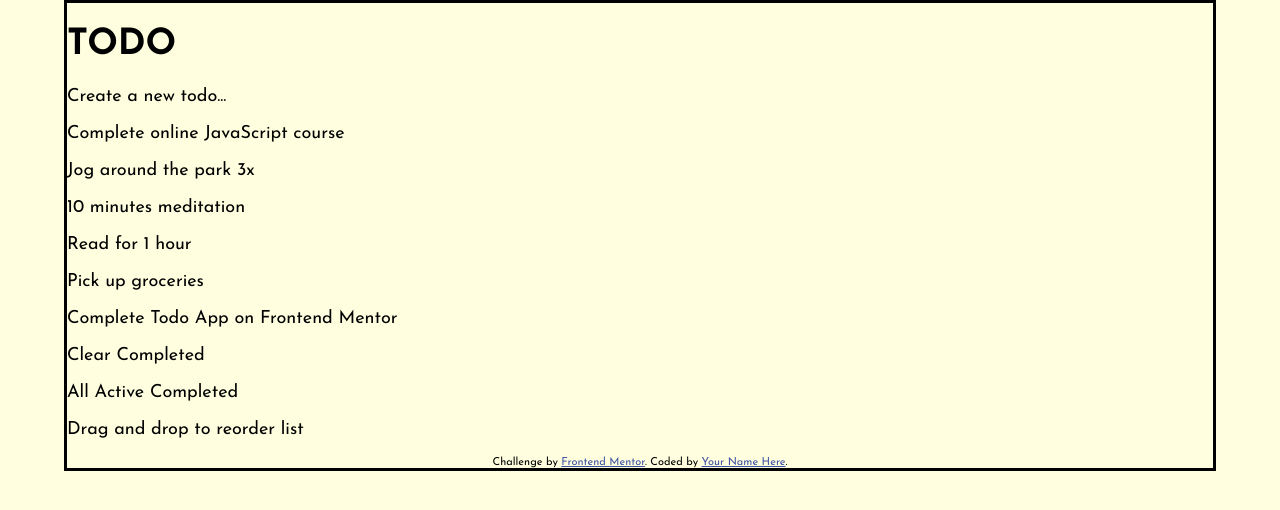
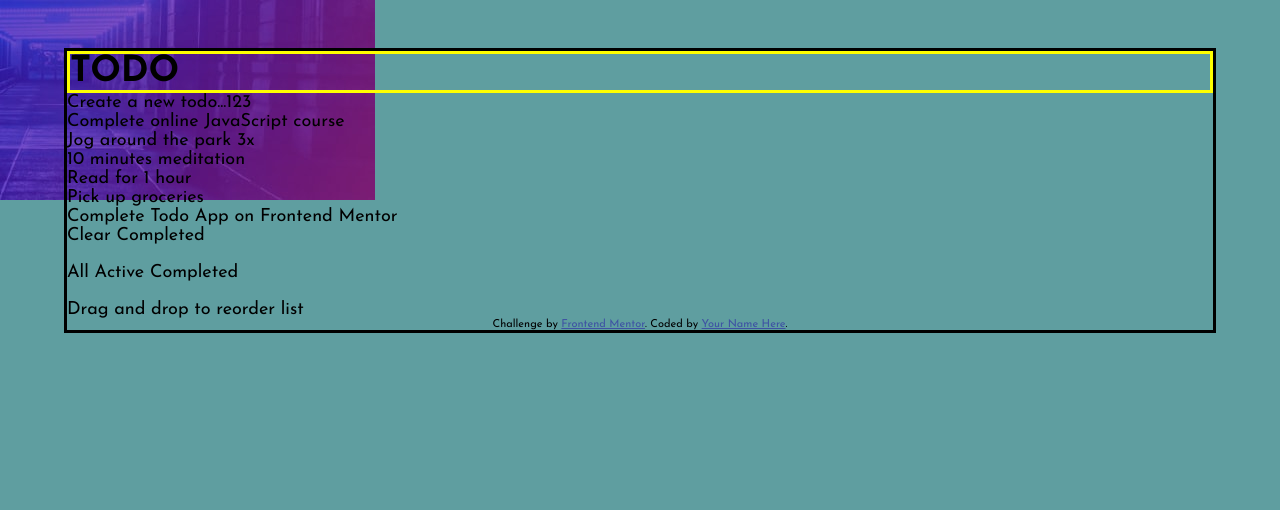
Before and after one commit to venovor/00-todo-app-main, a plain HTML site: page index.html in a window 1280 px wide. Drawn offline with nearby package versions, Linux system fonts and the light colour scheme; files that its build step writes are made by us from their sources.

Commit message:
set header and background image

```diff
--- a/index.html
+++ b/index.html
@@ -10,11 +10,13 @@
   <title>Frontend Mentor | Todo app</title>
 </head>
 <body>
+  <header class="header-image">
+  </header>
   <main>
     <h1>Todo</h1>
     <div class="todo">
       <div class="todo-insert">
-        <p>Create a new todo...</p>
+        <p>Create a new todo...123</p>
       </div>
       <div class="todo-list">
         <p>Complete online JavaScript course</p>
--- a/scss/_base.scss
+++ b/scss/_base.scss
@@ -6,7 +6,8 @@ html {
 }
 
 body {
-    background-color: $background-color;
+    /*background-color: $background-color;*/
+    background-color: cadetblue;
     font-size: $font-main;
     font-family: $font-family;
     margin: 0;
@@ -16,13 +17,29 @@ body {
     align-items: center;
 }
 
+.header-image {
+    background-image: $bg-mobile-dark;
+    height: 25vh;
+    width: 100vw;
+    background-repeat: no-repeat;
+    position: relative;
+}
+
 main {
     width: 90vw;
     border: solid black; /*to be removed*/
+    position: absolute;
+    margin-top: 3rem;
 }
 
 h1 {
     text-transform: uppercase;
+    border: solid yellow; /*to be removed*/
+    margin: 0;
+}
+
+p {
+    margin: 0;
 }
 
 .todo-overview-list {
--- /dev/null
+++ b/scss/_header.scss
@@ -0,0 +1,8 @@
+/*
+to be deleted
+body {
+    background-image: url(../images/bg-mobile-dark.jpg);
+}
+*/
+
+$bg-mobile-dark: url('images/bg-mobile-dark.jpg');
--- a/scss/main.scss
+++ b/scss/main.scss
@@ -1,3 +1,4 @@
+@import "header";
 @import "colors";
 @import "fonts";
 @import "base";
```
